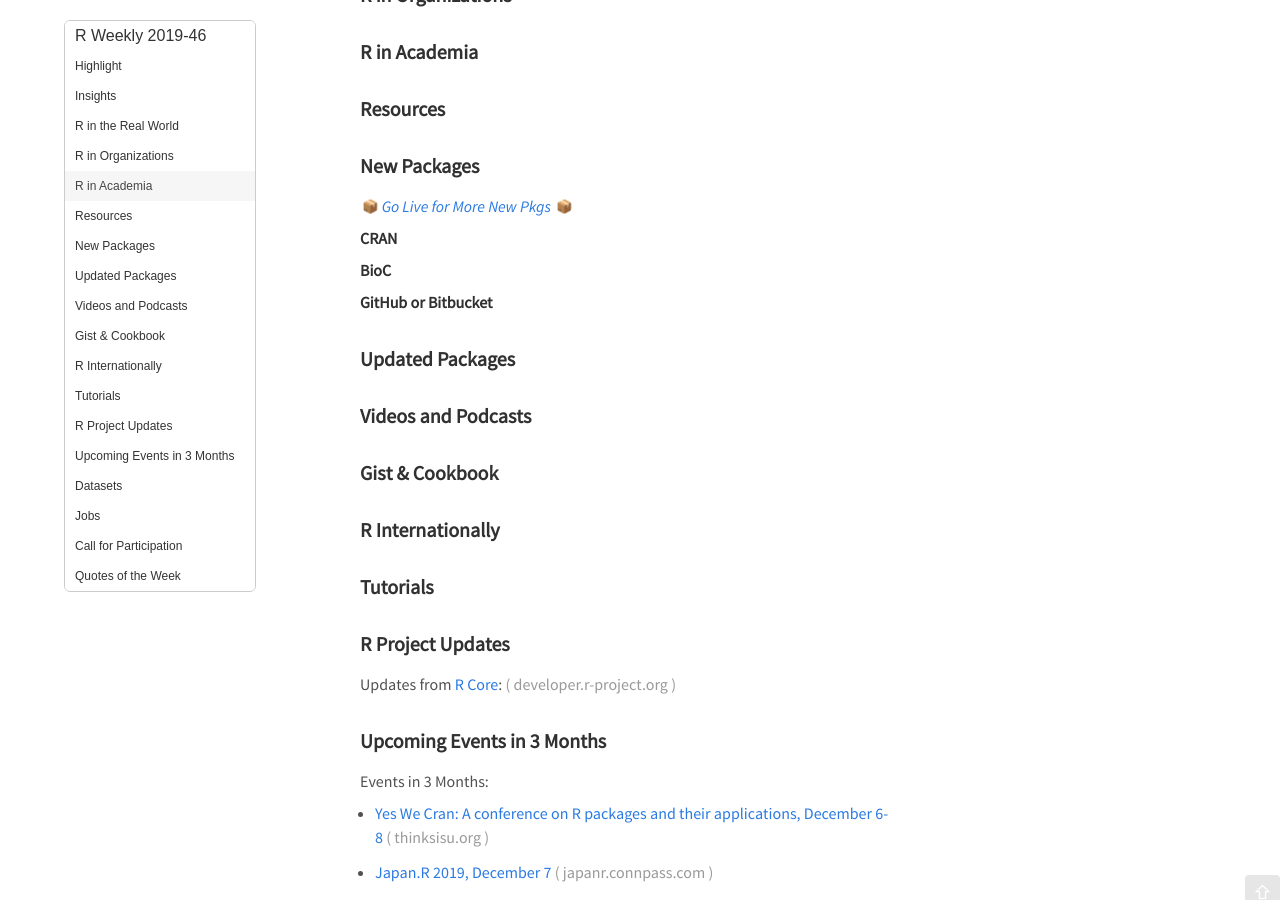
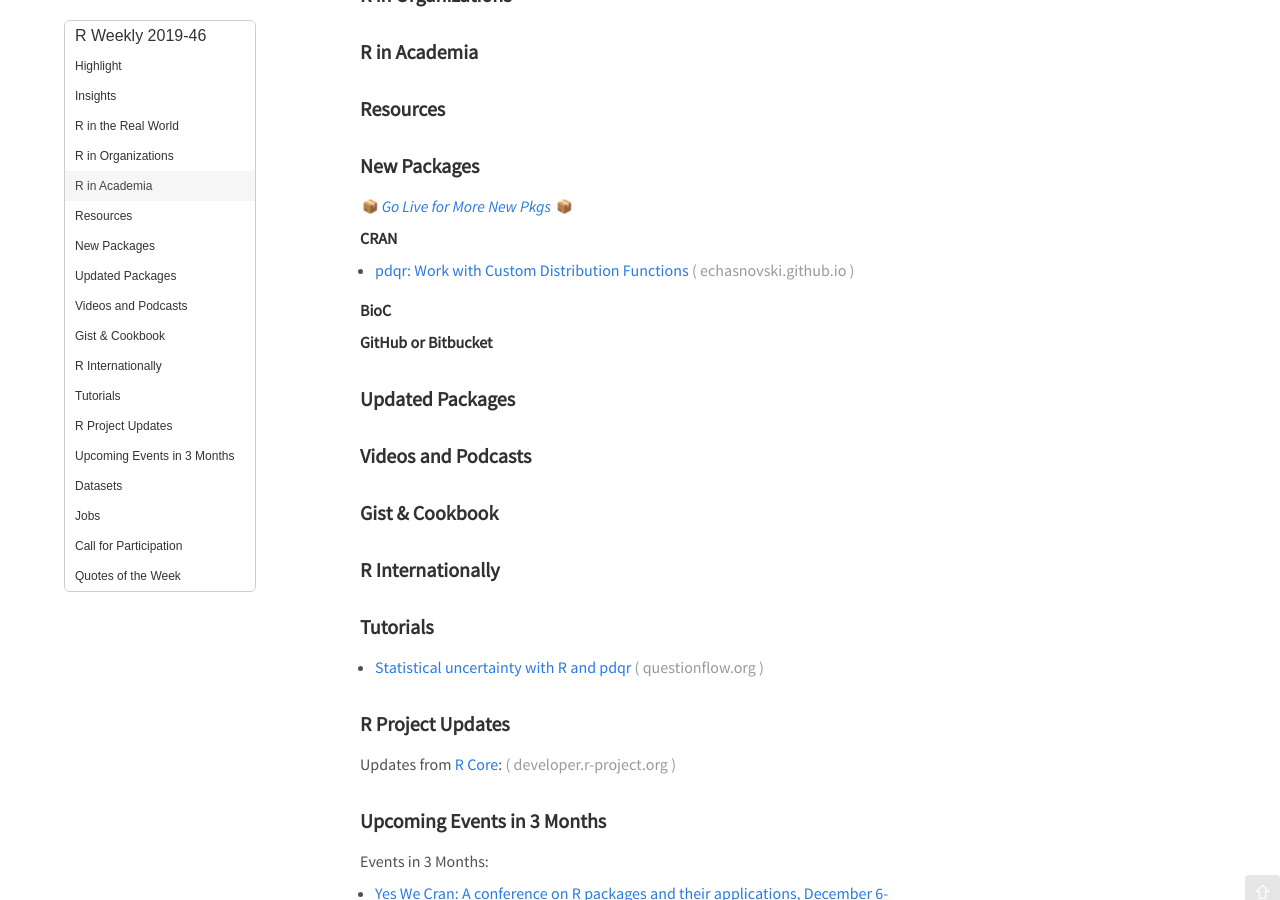
Before and after one commit to rweekly/rweekly.org, a Jekyll site: the page built from draft.md, in a window 1280 px wide and 900 px high, scrolled down 385 px. Built offline with Jekyll 4.4.1, drawn with Linux system fonts in a browser that asks for light colours; emoji names are drawn with the system emoji font; comment, search, counter and statistics services are not loaded.

Commit message:
Update 'draft.md' with new CRAN package {pdqr} and tutorial post on www.questionflow.org. (#584)

```diff
--- a/draft.md
+++ b/draft.md
@@ -37,7 +37,7 @@
 
 **CRAN**
 
-
++ [pdqr: Work with Custom Distribution Functions](https://echasnovski.github.io/pdqr/)
 
 **BioC**
 
@@ -65,7 +65,7 @@
 
 ###  Tutorials
 
-
++ [Statistical uncertainty with R and pdqr](http://www.questionflow.org/2019/11/11/statistical-uncertainty-with-r-and-pdqr/)
 
 <!--<div class="post-more-begin></div><div class="post-more-end"></div>-->
 
```
